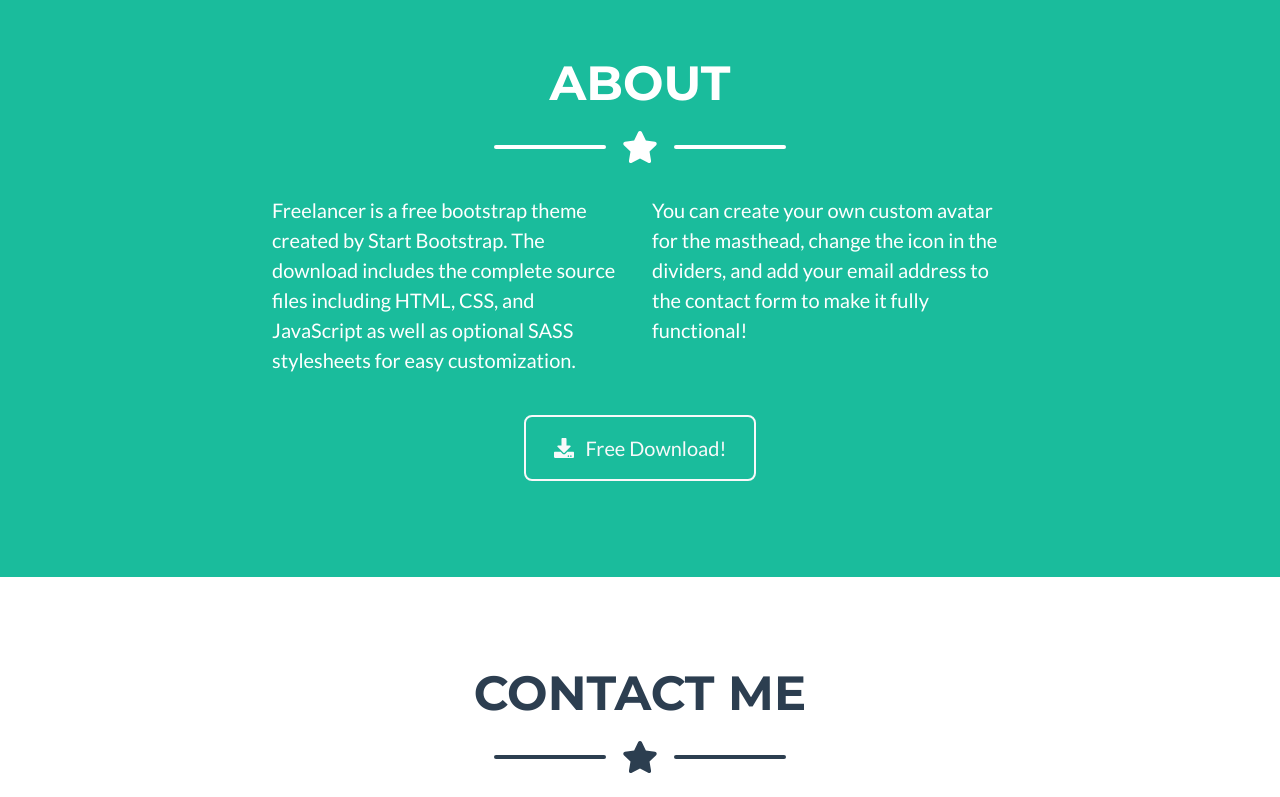
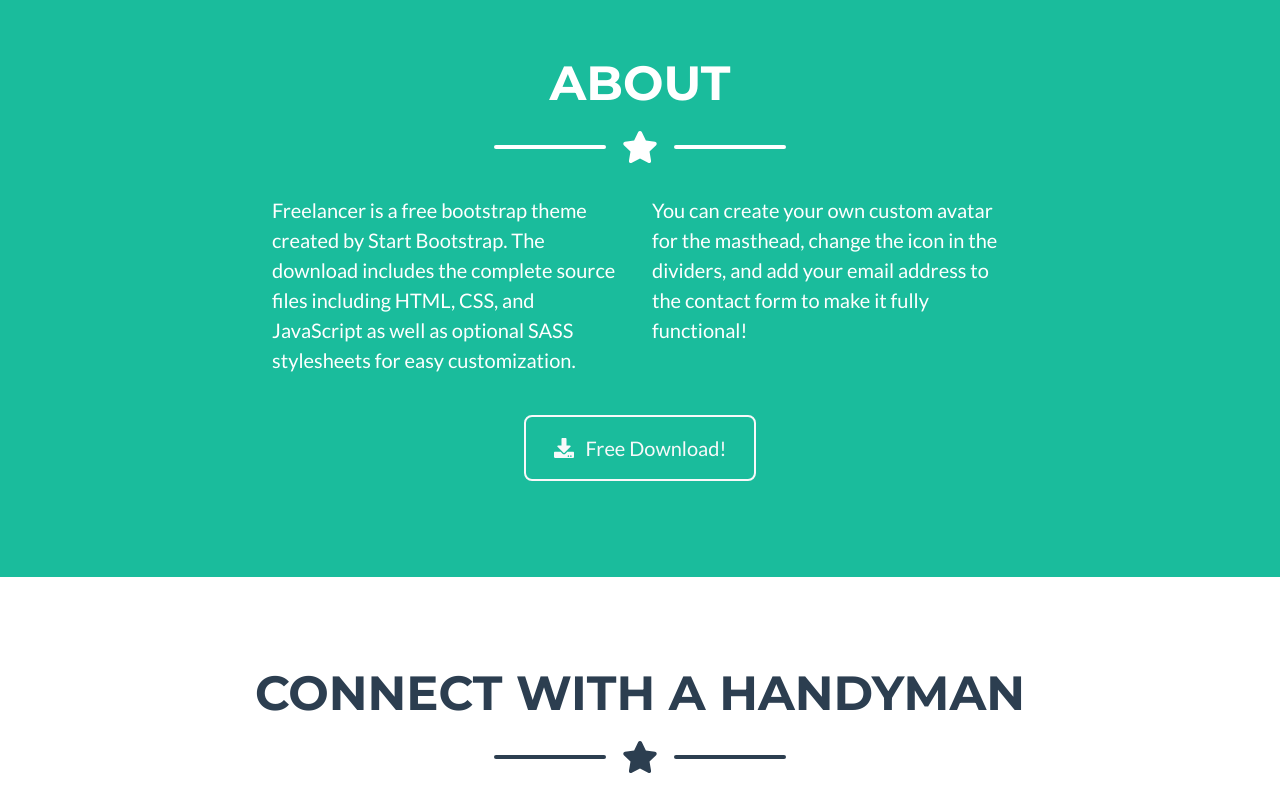
Before and after one commit to Rudyy620/handymannow, a plain HTML site: page index.html in a window 1280 px wide. Shown: the part 2000-2797 px from the top of the page. Drawn offline with nearby package versions, Linux system fonts and the light colour scheme.

Commit message:
Update index.html

```diff
--- a/index.html
+++ b/index.html
@@ -102,7 +102,6 @@
   </div>
 </div>
         </section>
-
              <!-- FAQ Section-->
         <section class="page-section FAQ" id="faqs">
             <!-- Portfolio Section Heading-->
@@ -172,7 +171,7 @@
                 </div>
                 <!-- About Section Button-->
                 <div class="text-center mt-4">
-                    <a class="btn btn-xl btn-outline-light" href="https://startbootstrap.com/theme/freelancer/">
+                    <a class="btn btn-xl btn-outline-light" href="tel:855-922-0597">
                         <i class="fas fa-download me-2"></i>
                         Free Download!
                     </a>
@@ -180,10 +179,10 @@
             </div>
         </section>
         <!-- Contact Section-->
-        <section class="page-section" id="contact">
+        <section class="page-section" id="connect">
             <div class="container">
                 <!-- Contact Section Heading-->
-                <h2 class="page-section-heading text-center text-uppercase text-secondary mb-0">Contact Me</h2>
+                <h2 class="page-section-heading text-center text-uppercase text-secondary mb-0">Connect with a Handyman</h2>
                 <!-- Icon Divider-->
                 <div class="divider-custom">
                     <div class="divider-custom-line"></div>
```
